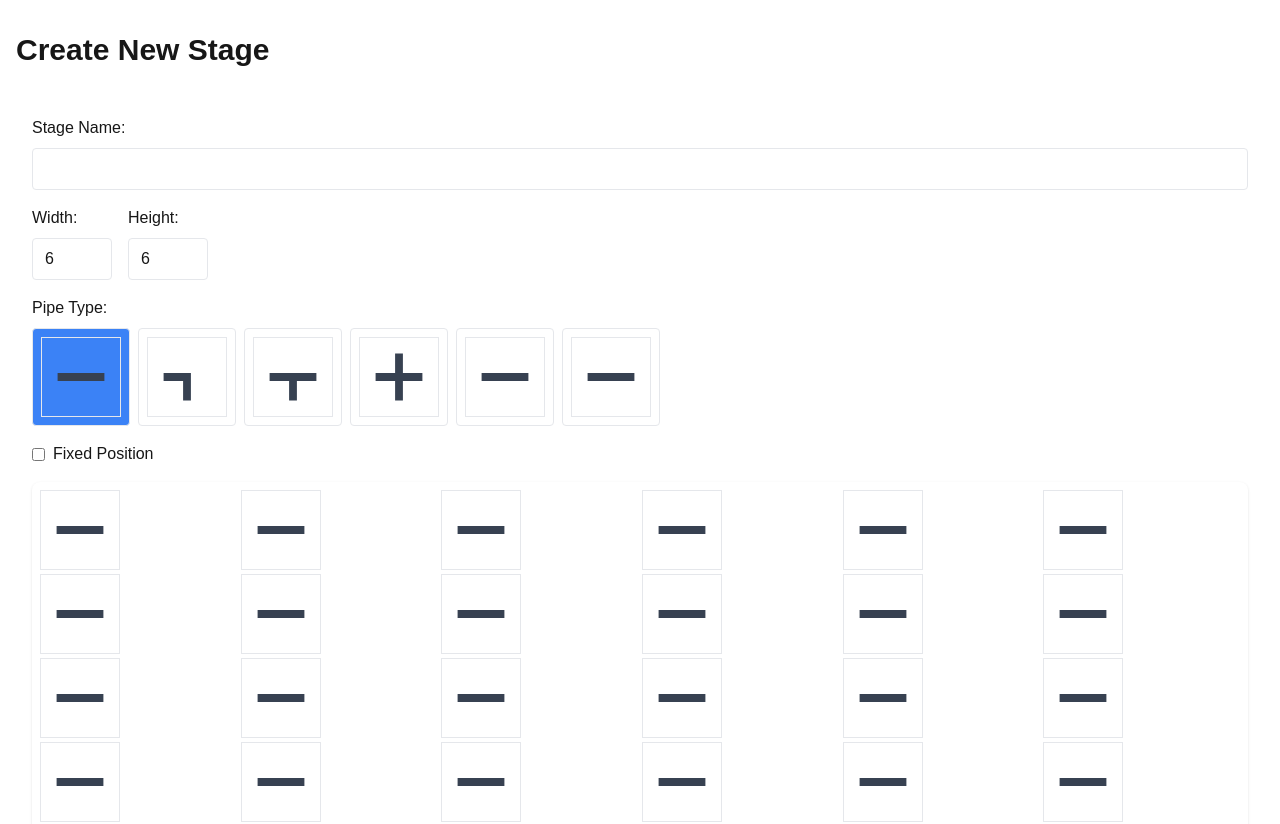
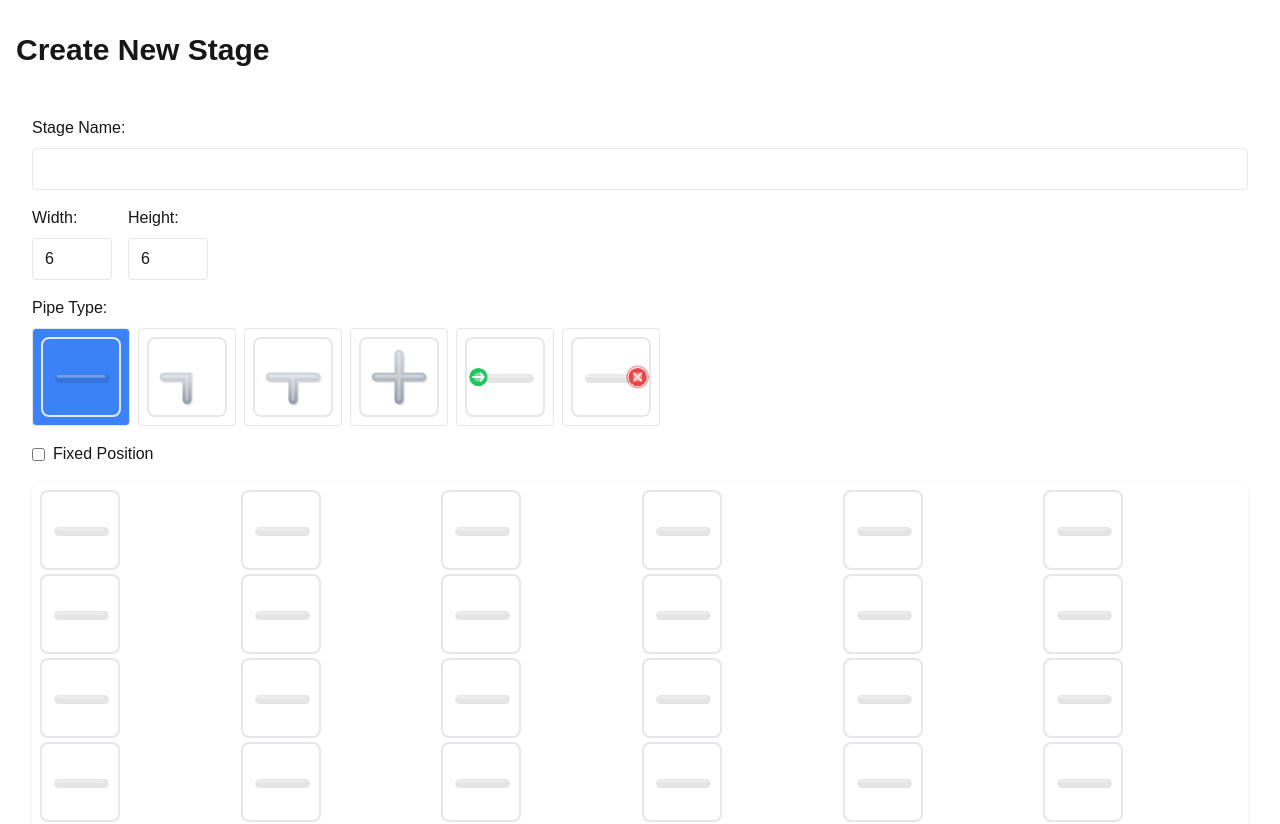
Before and after one commit to Wata22109/my-next-app, a Next.js app: page /admin/stage/new in a window 1280 px wide. Shown: the top 824 px of the page. Built offline with nearby package versions, Linux system fonts and the light colour scheme.

Commit message:
update 10 files

```diff
--- a/package.json
+++ b/package.json
@@ -14,6 +14,7 @@
     "@supabase/auth-helpers-nextjs": "^0.10.0",
     "@supabase/ssr": "^0.5.2",
     "@supabase/supabase-js": "^2.48.1",
+    "lucide-react": "^0.474.0",
     "next": "14.2.18",
     "react": "^18",
     "react-dom": "^18"
--- a/src/app/api/stages/[id]/route.ts
+++ b/src/app/api/stages/[id]/route.ts
@@ -1,5 +1,7 @@
 import { NextRequest, NextResponse } from "next/server";
 import { prisma } from "@/lib/prisma";
+
+export const revalidate = 0; // ◀ サーバサイドのキャッシュを無効化する設定
 
 export async function GET(
   request: NextRequest,
--- a/src/app/api/stages/route.ts
+++ b/src/app/api/stages/route.ts
@@ -1,5 +1,7 @@
 import { NextResponse } from "next/server";
 import { prisma } from "@/lib/prisma";
+
+export const revalidate = 0; // ◀ サーバサイドのキャッシュを無効化する設定
 
 export async function GET() {
   try {
--- a/src/components/game/Board.tsx
+++ b/src/components/game/Board.tsx
@@ -18,7 +18,7 @@ export const Board: React.FC<BoardProps> = ({ stage, onClear }) => {
         case "straight":
           return [0, 180];
         case "corner":
-          return [90, 180]; // 下と左を基本方向に
+          return [90, 180];
         case "tee":
           return [0, 90, 180];
         case "cross":
@@ -40,13 +40,7 @@ export const Board: React.FC<BoardProps> = ({ stage, onClear }) => {
   const getActualConnectedDirections = useCallback(
     (pipe: PipeState): number[] => {
       const baseDirections = getBaseConnectedDirections(pipe);
-      return baseDirections.map((dir) => {
-        const actualDir = (dir + pipe.direction) % 360;
-        console.log(
-          `Base direction: ${dir}, Pipe direction: ${pipe.direction}, Actual direction: ${actualDir}`
-        );
-        return actualDir;
-      });
+      return baseDirections.map((dir) => (dir + pipe.direction) % 360);
     },
     [getBaseConnectedDirections]
   );
@@ -54,26 +48,12 @@ export const Board: React.FC<BoardProps> = ({ stage, onClear }) => {
   // 接続チェックのロジック
   const checkConnection = useCallback(
     (pipe: PipeState, fromDirection: number): boolean => {
-      console.log(
-        `Checking connection for pipe type ${pipe.type} at fromDirection ${fromDirection}, pipe direction ${pipe.direction}`
-      );
-
-      // パイプの接続可能方向を取得
       const actualDirections = getActualConnectedDirections(pipe);
-
-      // スタート地点の特別処理
       if (pipe.type === "start" && fromDirection === 0) {
         return true;
       }
-
-      // 接続チェック
       const oppositeDirection = (fromDirection + 180) % 360;
-      const isConnected = actualDirections.includes(oppositeDirection);
-
-      console.log(
-        `Actual directions: ${actualDirections}, Required direction: ${oppositeDirection}, Is connected: ${isConnected}`
-      );
-      return isConnected;
+      return actualDirections.includes(oppositeDirection);
     },
     [getActualConnectedDirections]
   );
@@ -83,13 +63,13 @@ export const Board: React.FC<BoardProps> = ({ stage, onClear }) => {
     (row: number, col: number, direction: number): [number, number] => {
       switch (direction) {
         case 0:
-          return [row, col + 1]; // 右
+          return [row, col + 1];
         case 90:
-          return [row + 1, col]; // 下
+          return [row + 1, col];
         case 180:
-          return [row, col - 1]; // 左
+          return [row, col - 1];
         case 270:
-          return [row - 1, col]; // 上
+          return [row - 1, col];
         default:
           return [row, col];
       }
@@ -98,116 +78,158 @@ export const Board: React.FC<BoardProps> = ({ stage, onClear }) => {
   );
 
   // 深さ優先探索による接続確認
-  const dfs = useCallback(
+  const exploreAllPaths = useCallback(
     (
       row: number,
       col: number,
       fromDirection: number,
-      connected: boolean[][]
+      connected: boolean[][],
+      visitedGoals: Set<string>,
+      visited: Set<string>
     ): boolean => {
       // 境界チェック
       if (row < 0 || row >= board.length || col < 0 || col >= board[0].length) {
-        console.log(`Out of bounds: [${row}, ${col}]`);
         return false;
       }
 
+      const currentKey = `${row},${col}`;
       const pipe = board[row][col];
-      if (!pipe || connected[row][col]) {
-        console.log(`Invalid pipe or already connected: [${row}, ${col}]`);
+
+      if (!pipe || visited.has(currentKey)) {
         return false;
       }
 
-      console.log(
-        `Checking pipe at [${row}, ${col}], type: ${pipe.type}, direction: ${pipe.direction}`
-      );
-
       if (!checkConnection(pipe, fromDirection)) {
-        console.log(`Connection failed at [${row}, ${col}]`);
         return false;
       }
 
+      visited.add(currentKey);
       connected[row][col] = true;
-      console.log(`Connected pipe at [${row}, ${col}]`);
 
+      // ゴールに到達した場合
       if (pipe.type === "end") {
-        console.log("Found end pipe - Stage clear!");
-        onClear?.();
-        return true;
+        visitedGoals.add(currentKey);
       }
 
       // 次の接続を試行
       const actualDirections = getActualConnectedDirections(pipe);
       for (const direction of actualDirections) {
-        if ((direction + 180) % 360 === fromDirection) continue; // 来た方向には戻らない
+        if ((direction + 180) % 360 === fromDirection) continue;
 
         const [nextRow, nextCol] = getNextPosition(row, col, direction);
-        console.log(
-          `Trying next position: direction ${direction} -> [${nextRow}, ${nextCol}]`
+        exploreAllPaths(
+          nextRow,
+          nextCol,
+          direction,
+          connected,
+          visitedGoals,
+          visited
         );
-
-        if (dfs(nextRow, nextCol, direction, connected)) {
-          return true;
-        }
       }
 
-      return false;
+      // このパスでつながっているパイプは接続済みとしてマーク
+      return true;
     },
-    [
-      board,
-      checkConnection,
-      getActualConnectedDirections,
-      getNextPosition,
-      onClear,
-    ]
+    [board, checkConnection, getActualConnectedDirections, getNextPosition]
   );
 
   // 接続状態の更新
   const updateConnections = useCallback(() => {
     if (!board.length) return;
 
+    // 接続状態を初期化
     const connected = Array(stage.height)
       .fill(0)
       .map(() => Array(stage.width).fill(false));
-    let startRow = -1;
-    let startCol = -1;
 
-    // スタート位置を検索
+    // スタート位置とゴール位置を検索
+    const startPositions: { row: number; col: number }[] = [];
+    const goalPositions: { row: number; col: number }[] = [];
+
     for (let i = 0; i < board.length; i++) {
       for (let j = 0; j < board[i].length; j++) {
         if (board[i][j].type === "start") {
-          startRow = i;
-          startCol = j;
-          break;
+          startPositions.push({ row: i, col: j });
+        } else if (board[i][j].type === "end") {
+          goalPositions.push({ row: i, col: j });
         }
       }
-      if (startRow !== -1) break;
     }
 
-    console.log(`Start position found at [${startRow}, ${startCol}]`);
+    if (startPositions.length === 0 || goalPositions.length === 0) return;
 
-    if (startRow !== -1 && startCol !== -1) {
-      dfs(startRow, startCol, 0, connected);
+    console.log(
+      `Found ${startPositions.length} starts and ${goalPositions.length} goals`
+    );
+
+    let allStartsConnectedToGoals = true;
+    let allGoalsConnected = true;
+    const connectedGoals = new Set<string>();
+
+    // 各スタート位置からの探索
+    for (const startPos of startPositions) {
+      const currentConnected = Array(stage.height)
+        .fill(0)
+        .map(() => Array(stage.width).fill(false));
+
+      const visitedGoals = new Set<string>();
+      const visited = new Set<string>();
+
+      exploreAllPaths(
+        startPos.row,
+        startPos.col,
+        0,
+        currentConnected,
+        visitedGoals,
+        visited
+      );
+
+      // このスタートがすべてのゴールに到達できたか、
+      // もしくは他のスタートと合わせてすべてのゴールに到達できたかをチェック
+      for (const goal of goalPositions) {
+        const goalKey = `${goal.row},${goal.col}`;
+        if (visitedGoals.has(goalKey)) {
+          connectedGoals.add(goalKey);
+        }
+      }
+
+      // このスタートからの接続情報を統合
+      for (let i = 0; i < currentConnected.length; i++) {
+        for (let j = 0; j < currentConnected[i].length; j++) {
+          if (currentConnected[i][j]) {
+            connected[i][j] = true;
+          }
+        }
+      }
+    }
+
+    // すべてのゴールがいずれかのスタートと接続されているかチェック
+    allGoalsConnected = goalPositions.every((goal) =>
+      connectedGoals.has(`${goal.row},${goal.col}`)
+    );
+
+    // クリア条件: すべてのゴールがいずれかのスタートと接続されている
+    if (allGoalsConnected) {
+      console.log("All connections complete - Stage clear!");
+      onClear?.();
+    } else {
+      console.log("Not all connections are complete");
     }
 
     setConnectedPipes(connected);
-  }, [board, stage.height, stage.width, dfs]);
+  }, [board, stage.height, stage.width, exploreAllPaths, onClear]);
 
   // パイプの回転
   const rotatePipe = useCallback((rowIndex: number, colIndex: number) => {
-    console.log(`Attempting to rotate pipe at [${rowIndex}, ${colIndex}]`);
-
     setBoard((prevBoard) => {
       const currentPipe = prevBoard[rowIndex]?.[colIndex];
       if (!currentPipe || currentPipe.isFixed) {
-        console.log("Pipe is fixed or undefined");
         return prevBoard;
       }
 
       const newBoard = prevBoard.map((row) => [...row]);
       const newDirection = ((currentPipe.direction + 90) %
         360) as PipeDirection;
-
-      console.log(`Rotating from ${currentPipe.direction} to ${newDirection}`);
 
       newBoard[rowIndex] = [...newBoard[rowIndex]];
       newBoard[rowIndex][colIndex] = {
--- a/src/components/game/Pipe.tsx
+++ b/src/components/game/Pipe.tsx
@@ -19,9 +19,9 @@ const Pipe: React.FC<PipeProps> = React.memo(({ pipe, onClick, position }) => {
       case "cross":
         return "M 20,50 L 80,50 M 50,20 L 50,80";
       case "start":
-        return "M 20,50 L 80,50";
+        return "M 10,50 L 80,50";
       case "end":
-        return "M 20,50 L 80,50";
+        return "M 20,50 L 90,50";
       case "empty":
       default:
         return "";
@@ -34,36 +34,206 @@ const Pipe: React.FC<PipeProps> = React.memo(({ pipe, onClick, position }) => {
       e.stopPropagation();
 
       if (!pipe.isFixed && onClick) {
-        console.log(
-          `Clicking pipe at [${position.row}, ${position.col}] with direction ${pipe.direction}`
-        );
         onClick();
       }
     },
-    [pipe.isFixed, onClick, position, pipe.direction]
+    [pipe.isFixed, onClick]
   );
 
   return (
     <div
       className={`
-        relative size-20 border border-gray-200
-        ${pipe.isFixed ? "bg-gray-100" : "cursor-pointer hover:bg-gray-50"}
-        ${pipe.isConnected ? "bg-blue-100" : ""}
+        relative size-20 rounded-lg border-2
+        ${
+          pipe.isConnected
+            ? "border-blue-500 shadow-[0_0_15px_rgba(37,99,235,0.5)]"
+            : "border-gray-200"
+        }
+        ${pipe.isFixed ? "bg-gray-50" : "cursor-pointer hover:bg-gray-50"}
+        transition-all duration-300 ease-in-out
       `}
       onClick={handleClick}
       data-position={`${position.row}-${position.col}`}
       style={{
         transform: `rotate(${pipe.direction}deg)`,
-        transition: "transform 0.2s ease-in-out",
+        transition: "all 0.3s cubic-bezier(0.4, 0, 0.2, 1)",
       }}
     >
       <svg viewBox="0 0 100 100" className="pointer-events-none size-full">
+        <defs>
+          <linearGradient
+            id={`pipeGradient-${position.row}-${position.col}`}
+            x1="0%"
+            y1="0%"
+            x2="0%"
+            y2="100%"
+          >
+            <stop
+              offset="0%"
+              stopColor={pipe.isConnected ? "#2563EB" : "#D1D5DB"}
+            />
+            <stop
+              offset="100%"
+              stopColor={pipe.isConnected ? "#1D4ED8" : "#9CA3AF"}
+            />
+          </linearGradient>
+
+          <filter id="innerGlow">
+            <feGaussianBlur in="SourceAlpha" stdDeviation="2" result="blur" />
+            <feOffset in="blur" dx="0" dy="0" result="offsetBlur" />
+            <feComposite in="SourceGraphic" in2="offsetBlur" operator="over" />
+          </filter>
+
+          <filter id="outerGlow">
+            <feGaussianBlur in="SourceGraphic" stdDeviation="2" result="blur" />
+            <feColorMatrix
+              in="blur"
+              type="matrix"
+              values="
+              1 0 0 0 0
+              0 1 0 0 0
+              0 0 1 0 0
+              0 0 0 18 -7
+            "
+            />
+          </filter>
+        </defs>
+
+        {/* パイプの影 */}
         <path
           d={getPipePath(pipe.type)}
-          stroke={pipe.isConnected ? "#3B82F6" : "#374151"}
-          strokeWidth="10"
+          stroke="#000000"
+          strokeWidth="12"
+          strokeLinecap="round"
+          strokeOpacity="0.1"
           fill="none"
+          transform="translate(2,2)"
         />
+
+        {/* パイプの外側の輝き */}
+        {pipe.isConnected && (
+          <path
+            d={getPipePath(pipe.type)}
+            stroke="#2563EB"
+            strokeWidth="16"
+            strokeLinecap="round"
+            fill="none"
+            opacity="0.3"
+            filter="url(#outerGlow)"
+          />
+        )}
+
+        {/* メインのパイプ */}
+        <path
+          d={getPipePath(pipe.type)}
+          stroke={`url(#pipeGradient-${position.row}-${position.col})`}
+          strokeWidth="12"
+          strokeLinecap="round"
+          fill="none"
+          filter={pipe.isConnected ? "url(#innerGlow)" : "none"}
+          className="transition-all duration-300"
+        />
+
+        {/* パイプのハイライト */}
+        <path
+          d={getPipePath(pipe.type)}
+          stroke="white"
+          strokeWidth="4"
+          strokeLinecap="round"
+          strokeOpacity="0.3"
+          fill="none"
+          transform="translate(0,-1)"
+        />
+
+        {/* スタートマーカー */}
+        {pipe.type === "start" && (
+          <>
+            {/* 外側の輝き効果 */}
+            <circle
+              cx="15"
+              cy="50"
+              r="14"
+              fill="none"
+              stroke={pipe.isConnected ? "#2563EB" : "#4ADE80"}
+              strokeWidth="2"
+              className="animate-[ping_2s_ease-in-out_infinite]"
+              opacity="0.5"
+            />
+
+            {/* メインの円 */}
+            <circle
+              cx="15"
+              cy="50"
+              r="12"
+              className={`transition-colors duration-300 ${pipe.isConnected ? "fill-blue-600" : "fill-green-500"}`}
+            />
+
+            {/* 中央の輝き */}
+            <circle cx="15" cy="50" r="6" fill="white" opacity="0.4" />
+
+            {/* スタート矢印 */}
+            <path
+              d="M 8,50 L 22,50 M 18,45 L 22,50 L 18,55"
+              stroke="white"
+              strokeWidth="2.5"
+              fill="none"
+              strokeLinecap="round"
+              strokeLinejoin="round"
+            />
+          </>
+        )}
+
+        {/* エンドマーカー */}
+        {pipe.type === "end" && (
+          <>
+            {/* 外側の輝き効果 */}
+            <circle
+              cx="85"
+              cy="50"
+              r="14"
+              fill="none"
+              stroke={pipe.isConnected ? "#2563EB" : "#EF4444"}
+              strokeWidth="2"
+              className={
+                pipe.isConnected ? "animate-[ping_2s_ease-in-out_infinite]" : ""
+              }
+              opacity="0.5"
+            />
+
+            {/* メインの円 */}
+            <circle
+              cx="85"
+              cy="50"
+              r="12"
+              className={`transition-colors duration-300 ${
+                pipe.isConnected ? "fill-blue-600" : "fill-red-500"
+              }`}
+            />
+
+            {/* 中央の輝き */}
+            <circle cx="85" cy="50" r="6" fill="white" opacity="0.4" />
+
+            {/* ゴールマーク */}
+            <path
+              d="M 80,45 L 90,55 M 90,45 L 80,55"
+              stroke="white"
+              strokeWidth="2.5"
+              strokeLinecap="round"
+              className={pipe.isConnected ? "" : "animate-pulse"}
+            />
+          </>
+        )}
+
+        {/* 接続状態インジケーター */}
+        {!pipe.isFixed && pipe.isConnected && (
+          <circle
+            cx="50"
+            cy="50"
+            r="4"
+            fill="#2563EB"
+            className="animate-pulse"
+          />
+        )}
       </svg>
     </div>
   );
```
Also changed, not shown: src/app/admin/page.tsx (+11 -9 lines), src/app/game/[stage]/page.tsx (+9 -2 lines), src/app/page.tsx (+77 -22 lines), src/components/ui/Header.tsx (+56 -10 lines), 1 other file (tests, documents, lock files or other folders).
